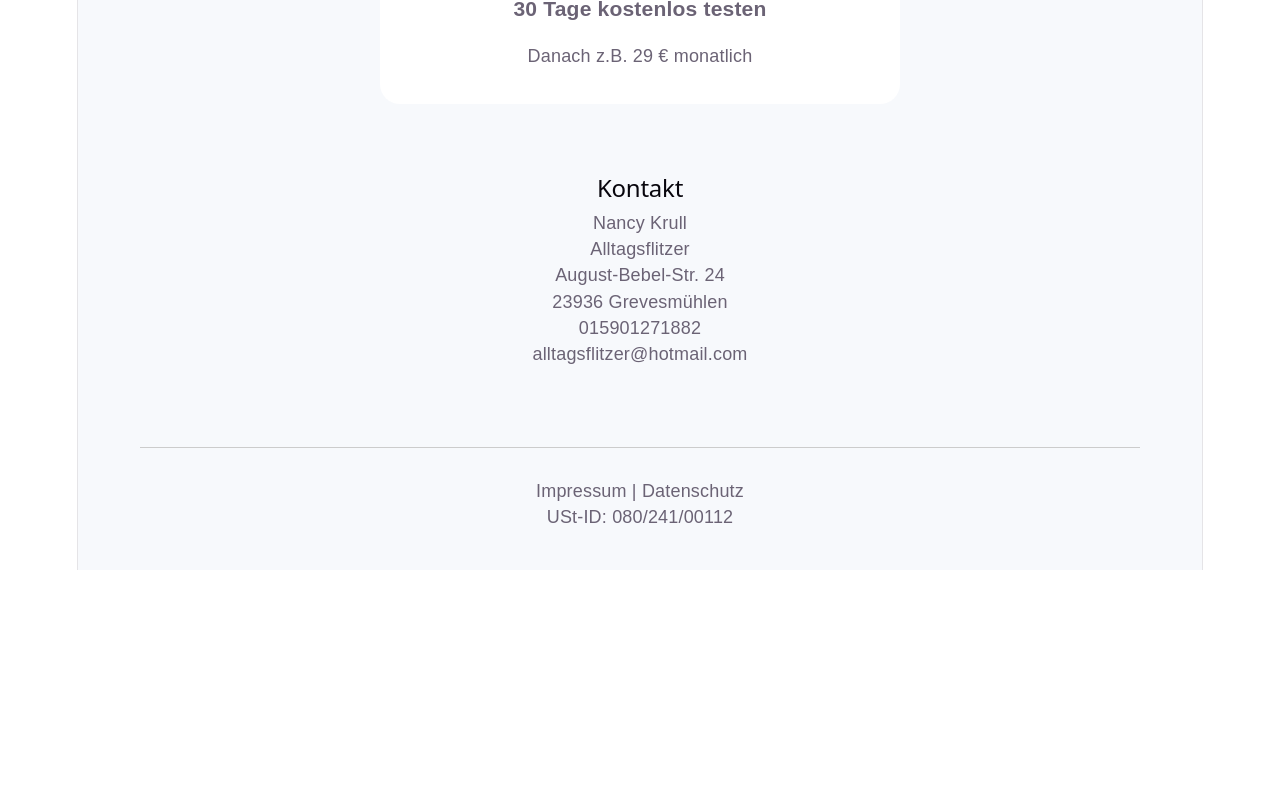
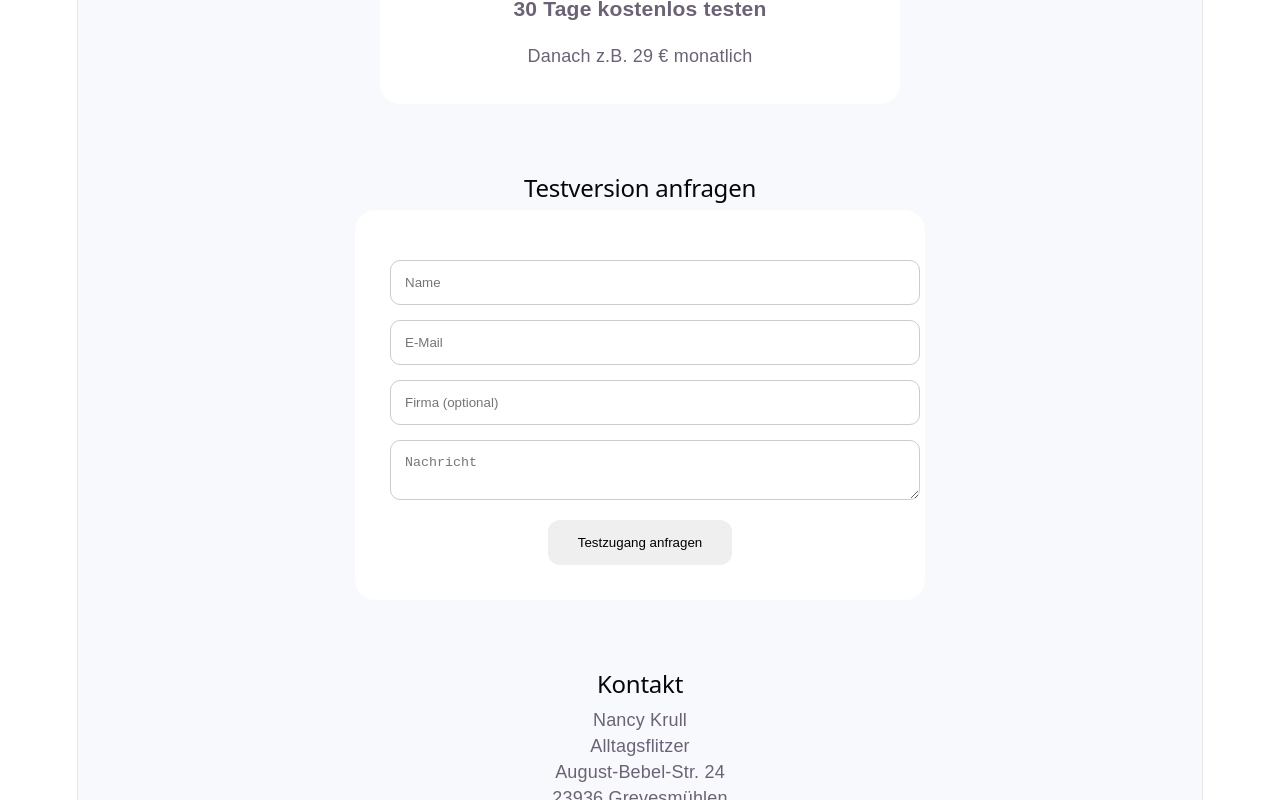
Before and after one commit to Kilab2026/my-app, a React (Vite) app: page / in a window 1280 px wide. Shown: the part 1032-1832 px from the top of the page. Before the commit the page ends 1602 px from the top, so only its background shows below. Built offline with nearby package versions, Linux system fonts and the light colour scheme.

Commit message:
Testformular eingebaut

```diff
--- a/src/App.jsx
+++ b/src/App.jsx
@@ -1,32 +1,43 @@
+import React from "react";
+
+const card = {
+  background:"white",
+  padding:"30px",
+  width:"260px",
+  borderRadius:"18px"
+};
+
+const field = {
+  display:"block",
+  width:"100%",
+  padding:"14px",
+  marginTop:"15px",
+  borderRadius:"10px",
+  border:"1px solid #ccc"
+};
+
 function App() {
 return (
 <div style={{
-      fontFamily: "Arial",
+fontFamily:"Arial",
 backgroundColor:"#f7f9fc",
 padding:"40px"
 }}>
 
-      <div style={{
-        maxWidth:"1000px",
-        margin:"auto"
-      }}>
+<div style={{maxWidth:"1000px",margin:"auto"}}>
 
-        {/* Hero */}
 <section style={{
 textAlign:"center",
 padding:"70px 20px"
 }}>
-          <h1 style={{fontSize:"52px"}}>
-            Kilab Abrechnung
-          </h1>
+<h1 style={{fontSize:"52px"}}>Kilab Abrechnung</h1>
 
 <p style={{
 fontSize:"22px",
 maxWidth:"700px",
 margin:"auto"
 }}>
-            Digitale Abrechnungssoftware für effiziente,
-            sichere und moderne Verwaltung.
+Digitale Abrechnungssoftware für effiziente, sichere und moderne Verwaltung.
 </p>
 
 <button style={{
@@ -42,10 +53,7 @@
 </section>
 
 
-        {/* Funktionen */}
-        <h2 style={{textAlign:"center"}}>
-          Funktionen
-        </h2>
+<h2 style={{textAlign:"center"}}>Funktionen</h2>
 
 <div style={{
 display:"flex",
@@ -54,26 +62,23 @@
 justifyContent:"center",
 marginTop:"40px"
 }}>
-
-          <div style={cardStyle}>
+<div style={card}>
 <h3>Abrechnungsverwaltung</h3>
 <p>Rechnungen erstellen und verwalten.</p>
 </div>
 
-          <div style={cardStyle}>
+<div style={card}>
 <h3>Automatisierung</h3>
 <p>Prozesse vereinfachen und Zeit sparen.</p>
 </div>
 
-          <div style={cardStyle}>
+<div style={card}>
 <h3>Auswertungen</h3>
 <p>Berichte und Statistiken auf einen Blick.</p>
 </div>
-
 </div>
 
 
-        {/* Preise */}
 <section style={{
 marginTop:"70px",
 textAlign:"center"
@@ -88,13 +93,43 @@
 margin:"auto"
 }}>
 <h3>30 Tage kostenlos testen</h3>
-
 <p>Danach z.B. 29 € monatlich</p>
 </div>
 </section>
 
 
-        {/* Kontakt */}
+<section style={{
+marginTop:"70px",
+textAlign:"center"
+}}>
+<h2>Testversion anfragen</h2>
+
+<div style={{
+background:"white",
+padding:"35px",
+borderRadius:"20px",
+maxWidth:"500px",
+margin:"auto"
+}}>
+<input placeholder="Name" style={field}/>
+<input placeholder="E-Mail" style={field}/>
+<input placeholder="Firma (optional)" style={field}/>
+<textarea placeholder="Nachricht" style={field}></textarea>
+
+<button style={{
+marginTop:"20px",
+padding:"15px 30px",
+borderRadius:"12px",
+border:"none",
+cursor:"pointer"
+}}>
+Testzugang anfragen
+</button>
+
+</div>
+</section>
+
+
 <section style={{
 marginTop:"70px",
 textAlign:"center"
@@ -112,23 +147,18 @@
 015901271882<br/>
 alltagsflitzer@hotmail.com
 </p>
+
 </section>
 
 
-        {/* Footer */}
 <footer style={{
 marginTop:"80px",
 textAlign:"center",
 paddingTop:"30px",
 borderTop:"1px solid #ccc"
 }}>
-          <p>
-            Impressum | Datenschutz
-          </p>
-
-          <p>
-            USt-ID: 080/241/00112
-          </p>
+<p>Impressum | Datenschutz</p>
+<p>USt-ID: 080/241/00112</p>
 </footer>
 
 </div>
@@ -136,11 +166,4 @@
 );
 }
 
-const cardStyle = {
-  background:"white",
-  padding:"30px",
-  width:"260px",
-  borderRadius:"18px"
-}
-
 export default App;
```
Lines whose indentation alone changed are shown as unchanged.
